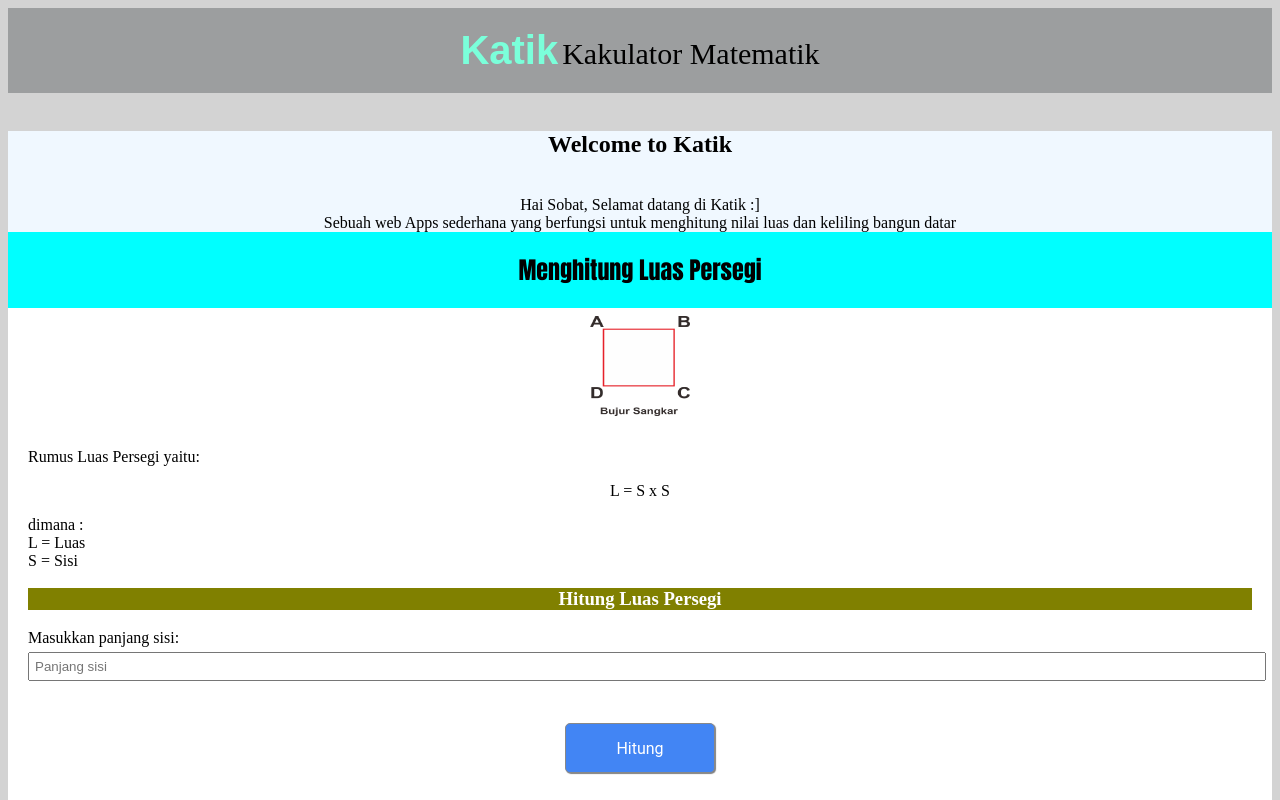
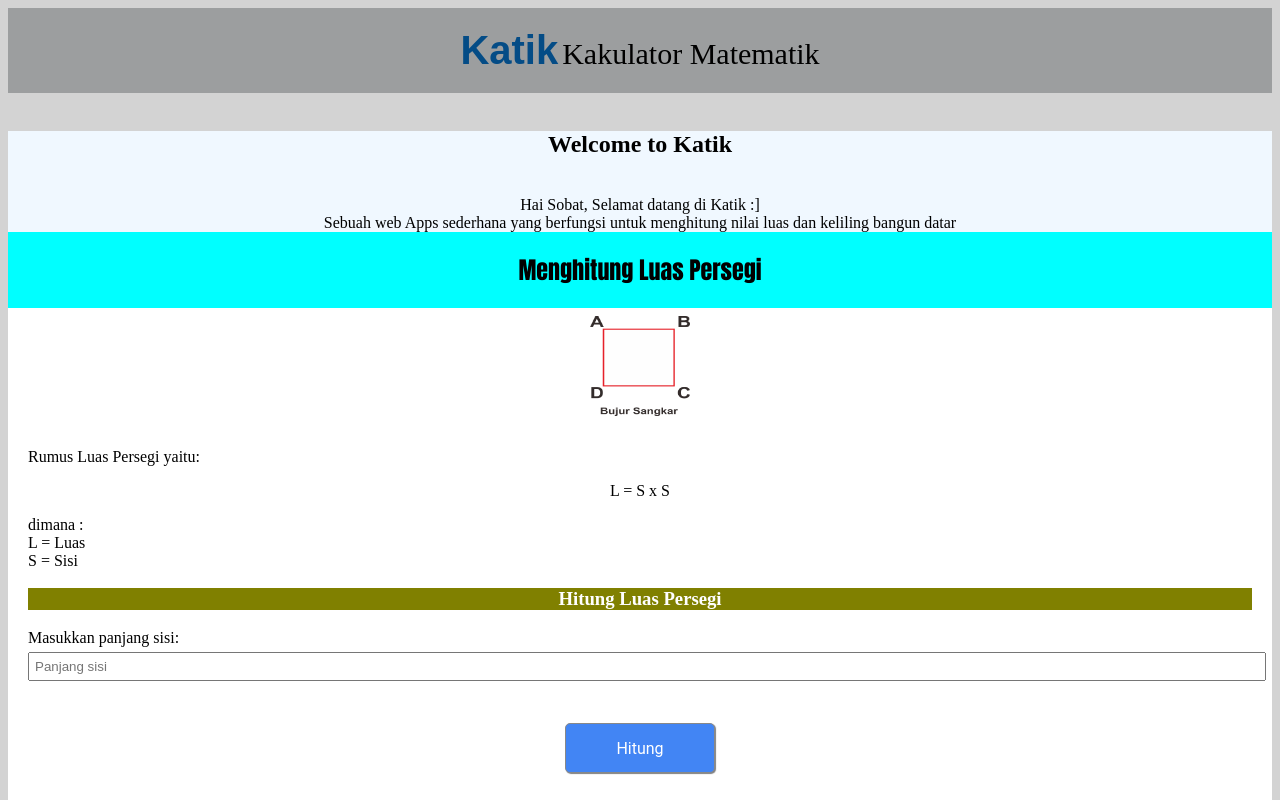
Before and after one commit to revou-fundamental-course/15-may-23-Yogipradi, a plain HTML site: page index.html in a window 1280 px wide. Shown: the top 800 px of the page. Drawn offline with Linux system fonts and the light colour scheme.

Commit message:
feat: modified font color

```diff
--- a/css/style.css
+++ b/css/style.css
@@ -11,7 +11,7 @@ body {
 
 spen.title {
     font-weight: bold;
-    color: #7bffda;
+    color: #044c86;
     font-family: sans-serif;
     font-size: 40px;
 }
```
